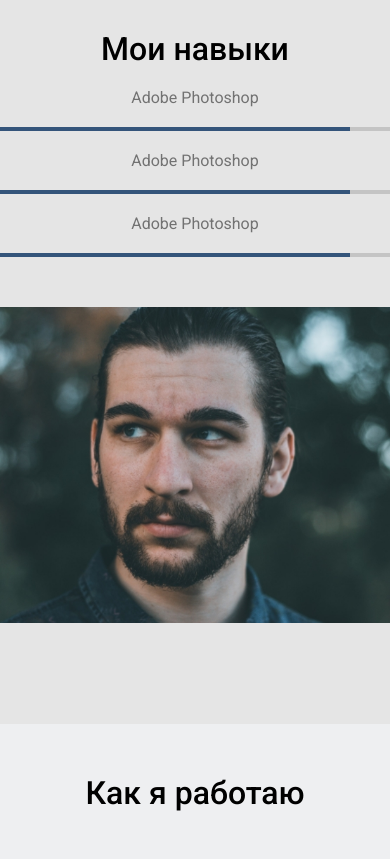
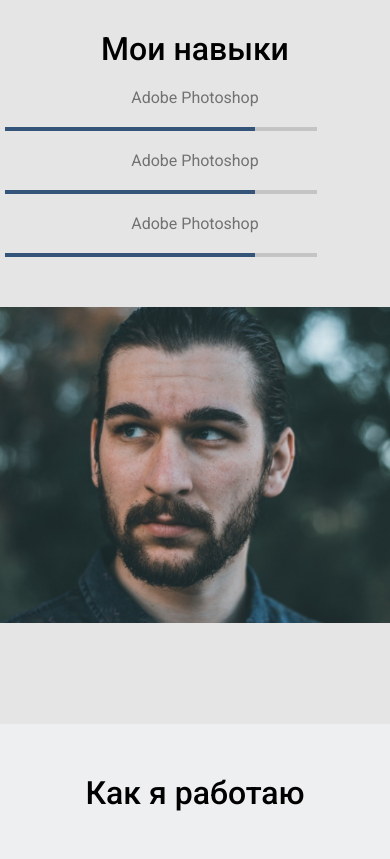
Before and after one commit to tatarskisamurai/designer, a plain HTML site: page index.html in a window 390 px wide. Shown: the part 2040-2899 px from the top of the page. Drawn offline with Linux system fonts and the light colour scheme.

Commit message:
Update style.css

```diff
--- a/css/style.css
+++ b/css/style.css
@@ -539,3 +539,13 @@ body{
       max-height: 100%;
    }
 }
+@media screen and (max-width: 546px) {
+   .line{
+      width: 80%;
+      margin-left: 5px;
+      margin-right: 5px;
+   }
+   .line::before {
+      width: 80%;
+ }
+}
```
